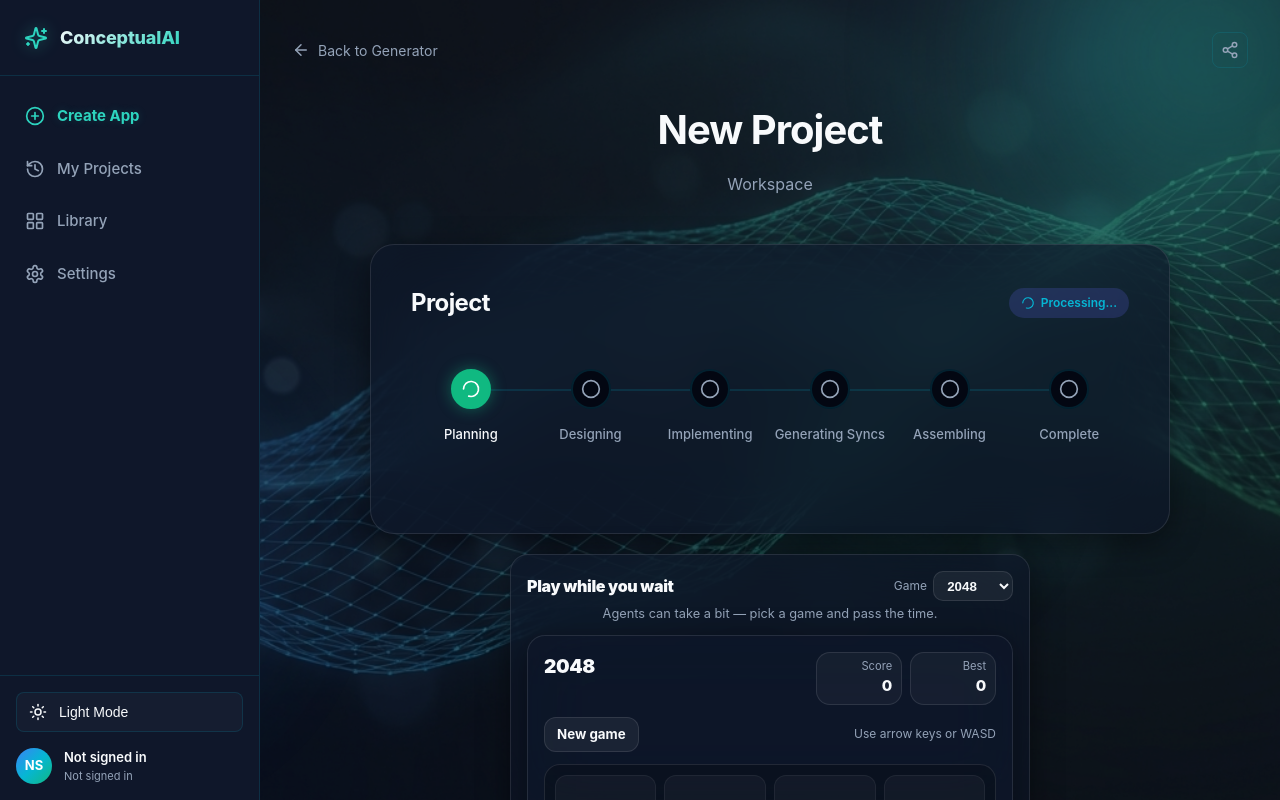
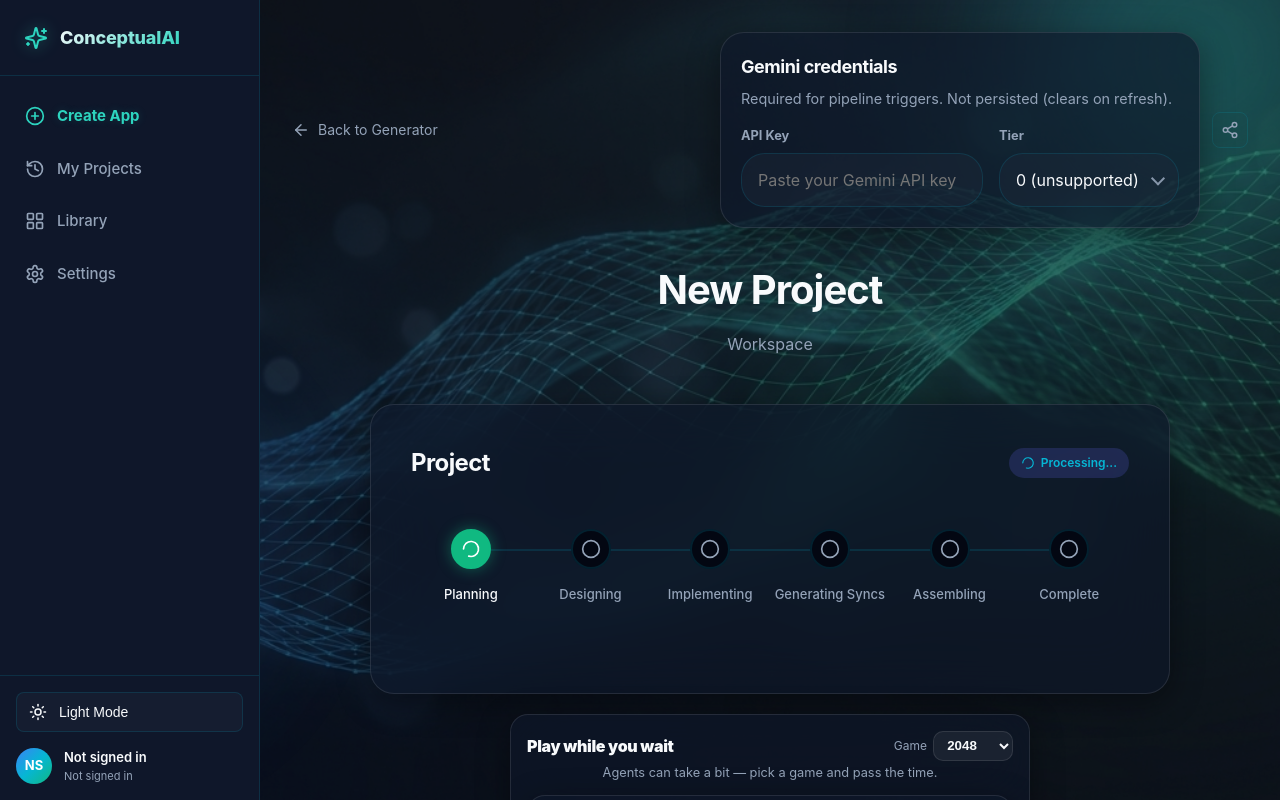
Before and after one commit to ameng10/ConceptualAIFrontend, a Vue app: page /project/1 in a window 1280 px wide. Built offline with nearby package versions, Linux system fonts and the light colour scheme.

Commit message:
addede gemini credentials to all screens

```diff
--- /dev/null
+++ b/src/components/GeminiCredentialsForm.vue
@@ -0,0 +1,108 @@
+<script setup lang="ts">
+import { useGeminiCredentials } from '@/services/gemini-credentials'
+
+const { apiKey: geminiApiKey, tier: geminiTier } = useGeminiCredentials()
+</script>
+
+<template>
+  <div class="byok-card glass">
+    <h2 class="byok-title">Gemini credentials</h2>
+    <p class="byok-subtitle">Required for pipeline triggers. Not persisted (clears on refresh).</p>
+
+    <div class="byok-grid">
+      <div class="field">
+        <label class="label">API Key</label>
+        <input
+          v-model="geminiApiKey"
+          type="password"
+          class="input"
+          placeholder="Paste your Gemini API key"
+          autocomplete="off"
+        />
+      </div>
+
+      <div class="field">
+        <label class="label">Tier</label>
+        <div class="select-wrap">
+          <select v-model="geminiTier" class="input tier-select">
+            <option value="0">0 (unsupported)</option>
+            <option value="1">1</option>
+            <option value="2">2</option>
+            <option value="3">3</option>
+          </select>
+        </div>
+      </div>
+    </div>
+  </div>
+</template>
+
+<style scoped>
+.byok-card {
+  width: 100%;
+  padding: 1.25rem;
+  border-radius: var(--radius);
+}
+
+.byok-title {
+  font-size: 1.125rem;
+  margin: 0;
+}
+
+.byok-subtitle {
+  margin-top: 0.5rem;
+  color: var(--text-dim);
+  font-size: 0.9rem;
+}
+
+.byok-grid {
+  margin-top: 1rem;
+  display: grid;
+  grid-template-columns: 1fr 180px;
+  gap: 1rem;
+  align-items: end;
+}
+
+.field {
+  display: flex;
+  flex-direction: column;
+  gap: 0.5rem;
+}
+
+.label {
+  font-size: 0.8rem;
+  font-weight: 700;
+  color: var(--text-dim);
+}
+
+.select-wrap {
+  position: relative;
+}
+
+.tier-select {
+  appearance: none;
+  -webkit-appearance: none;
+  -moz-appearance: none;
+  padding-right: 2.5rem;
+  cursor: pointer;
+}
+
+.select-wrap::after {
+  content: '';
+  position: absolute;
+  right: 1rem;
+  top: 50%;
+  width: 8px;
+  height: 8px;
+  border-right: 2px solid var(--text-dim);
+  border-bottom: 2px solid var(--text-dim);
+  transform: translateY(-65%) rotate(45deg);
+  pointer-events: none;
+  opacity: 0.9;
+}
+
+@media (max-width: 640px) {
+  .byok-grid {
+    grid-template-columns: 1fr;
+  }
+}
+</style>
--- a/src/views/Assembling.vue
+++ b/src/views/Assembling.vue
@@ -4,6 +4,7 @@ import { useRoute, useRouter } from 'vue-router'
 import { projectApi } from '@/services/api'
 import ProjectStatusDisplay from '@/components/ProjectStatusDisplay.vue'
 import PlayWhileYouWait from '@/components/PlayWhileYouWait.vue'
+import GeminiCredentialsForm from '@/components/GeminiCredentialsForm.vue'
 import { ArrowDownToLine, ArrowLeft } from 'lucide-vue-next'
 
 type AgentState = 'idle' | 'loading' | 'starting' | 'running' | 'done' | 'error'
@@ -321,6 +322,9 @@ onUnmounted(() => {
       <button type="button" class="back-link" @click="router.push({ path: '/projects' })">
         <ArrowLeft :size="18" /> Back to Projects
       </button>
+      <div v-if="!allDone" class="actions">
+        <GeminiCredentialsForm class="header-gemini" />
+      </div>
     </div>
 
     <div class="content container">
@@ -396,6 +400,16 @@ onUnmounted(() => {
   justify-content: space-between;
   align-items: center;
   margin-bottom: 2rem;
+}
+
+.header-nav .actions {
+  display: flex;
+  align-items: center;
+  gap: 0.75rem;
+}
+
+.header-nav .header-gemini {
+  max-width: 480px;
 }
 
 .back-link {
--- a/src/views/CreateProject.vue
+++ b/src/views/CreateProject.vue
@@ -6,6 +6,7 @@ import AppDescriptionInput from '@/components/AppDescriptionInput.vue'
 import ClarificationDialog from '@/components/ClarificationDialog.vue'
 import AuthModal from '@/components/AuthModal.vue'
 import { projectApi, authApi, authState } from '@/services/api'
+import GeminiCredentialsForm from '@/components/GeminiCredentialsForm.vue'
 import { useGeminiCredentials } from '@/services/gemini-credentials'
 import { Sparkles, Zap, User as UserIcon, LogOut } from 'lucide-vue-next'
 
@@ -168,35 +169,8 @@ const handleClarificationSubmit = async (answers: Record<string, string>) => {
         <p class="subtitle">Architect your conceptual backend in minutes.</p>
       </div>
 
-      <div class="glass byok-card fade-in">
-        <h2 class="byok-title">Gemini credentials</h2>
-        <p class="byok-subtitle">Required for pipeline triggers. Not persisted (clears on refresh).</p>
-
-        <div class="byok-grid">
-          <div class="field">
-            <label class="label">API Key</label>
-            <input
-              v-model="geminiApiKey"
-              type="password"
-              class="input"
-              placeholder="Paste your Gemini API key"
-              autocomplete="off"
-            />
-          </div>
-
-          <div class="field">
-            <label class="label">Tier</label>
-            <div class="select-wrap">
-              <select v-model="geminiTier" class="input tier-select">
-                <option value="0">0 (unsupported)</option>
-                <option value="1">1</option>
-                <option value="2">2</option>
-                <option value="3">3</option>
-              </select>
-            </div>
-          </div>
-        </div>
-
+      <div class="byok-wrapper fade-in">
+        <GeminiCredentialsForm />
         <div v-if="geminiError" class="error-msg">{{ geminiError }}</div>
       </div>
 
@@ -351,73 +325,13 @@ h1 {
   margin-top: 0.75rem;
 }
 
-.byok-card {
+.byok-wrapper {
   width: 100%;
   max-width: 800px;
   margin: 0 auto;
-  padding: 1.25rem;
 }
 
-.byok-title {
-  font-size: 1.125rem;
-  margin: 0;
-}
-
-.byok-subtitle {
-  margin-top: 0.5rem;
-  color: var(--text-dim);
-  font-size: 0.9rem;
-}
-
-.byok-grid {
-  margin-top: 1rem;
-  display: grid;
-  grid-template-columns: 1fr 180px;
-  gap: 1rem;
-  align-items: end;
-}
-
-.field {
-  display: flex;
-  flex-direction: column;
-  gap: 0.5rem;
-}
-
-.label {
-  font-size: 0.8rem;
-  font-weight: 700;
-  color: var(--text-dim);
-}
-
-.select-wrap {
-  position: relative;
-}
-
-.tier-select {
-  appearance: none;
-  -webkit-appearance: none;
-  -moz-appearance: none;
-  padding-right: 2.5rem;
-  cursor: pointer;
-}
-
-.select-wrap::after {
-  content: '';
-  position: absolute;
-  right: 1rem;
-  top: 50%;
-  width: 8px;
-  height: 8px;
-  border-right: 2px solid var(--text-dim);
-  border-bottom: 2px solid var(--text-dim);
-  transform: translateY(-65%) rotate(45deg);
-  pointer-events: none;
-  opacity: 0.9;
-}
-
-@media (max-width: 640px) {
-  .byok-grid {
-    grid-template-columns: 1fr;
-  }
+.byok-wrapper .error-msg {
+  margin-top: 0.75rem;
 }
 </style>
--- a/src/views/Implementing.vue
+++ b/src/views/Implementing.vue
@@ -6,6 +6,7 @@ import ImplementationExplorer from '@/components/ImplementationExplorer.vue'
 import PlayWhileYouWait from '@/components/PlayWhileYouWait.vue'
 import ProjectStatusDisplay from '@/components/ProjectStatusDisplay.vue'
 import DesignViewer from '@/components/DesignViewer.vue'
+import GeminiCredentialsForm from '@/components/GeminiCredentialsForm.vue'
 import { ArrowLeft, ChevronDown } from 'lucide-vue-next'
 
 const route = useRoute()
@@ -153,6 +154,9 @@ const handleGenerateSyncs = async () => {
       >
   <ArrowLeft :size="18" /> Back to Projects
       </button>
+      <div class="actions">
+        <GeminiCredentialsForm class="header-gemini" />
+      </div>
     </div>
 
     <div class="content container">
@@ -219,6 +223,16 @@ const handleGenerateSyncs = async () => {
   justify-content: space-between;
   align-items: center;
   margin-bottom: 2rem;
+}
+
+.header-nav .actions {
+  display: flex;
+  align-items: center;
+  gap: 0.75rem;
+}
+
+.header-nav .header-gemini {
+  max-width: 480px;
 }
 
 .back-link {
--- a/src/views/ProjectStatus.vue
+++ b/src/views/ProjectStatus.vue
@@ -7,6 +7,7 @@ import ClarificationDialog from '@/components/ClarificationDialog.vue'
 import PlanViewer from '@/components/PlanViewer.vue'
 import DesignViewer from '@/components/DesignViewer.vue'
 import PlayWhileYouWait from '@/components/PlayWhileYouWait.vue'
+import GeminiCredentialsForm from '@/components/GeminiCredentialsForm.vue'
 import { ArrowLeft, Share2 } from 'lucide-vue-next'
 import { toastDesignReady, toastDesignUpdated, toastPlanReady, toastPlanUpdated } from '@/services/toast'
 
@@ -350,6 +351,7 @@ const handleModifyDesign = async () => {
         <ArrowLeft :size="18" /> Back to Generator
       </router-link>
       <div class="actions">
+        <GeminiCredentialsForm v-if="planningStatus !== 'complete'" class="header-gemini" />
         <button class="btn-icon">
           <Share2 :size="18" />
         </button>
@@ -460,7 +462,10 @@ const handleModifyDesign = async () => {
         </div>
       </div>
 
-      <div v-if="planningStatus !== 'planning_complete' && !planDoc" class="waiting-card glass fade-in">
+      <div
+        v-if="planningStatus !== 'planning_complete' && !planDoc && !designDoc"
+        class="waiting-card glass fade-in"
+      >
         <div class="loader-beam"></div>
         <p>Planning your backend…</p>
       </div>
@@ -486,6 +491,16 @@ const handleModifyDesign = async () => {
   justify-content: space-between;
   align-items: center;
   margin-bottom: 2rem;
+}
+
+.header-nav .actions {
+  display: flex;
+  align-items: center;
+  gap: 0.75rem;
+}
+
+.header-nav .header-gemini {
+  max-width: 480px;
 }
 
 .back-link {
--- a/src/views/Syncing.vue
+++ b/src/views/Syncing.vue
@@ -7,6 +7,7 @@ import DesignViewer from '@/components/DesignViewer.vue'
 import SyncExplorer from '@/components/SyncExplorer.vue'
 import PlayWhileYouWait from '@/components/PlayWhileYouWait.vue'
 import ProjectStatusDisplay from '@/components/ProjectStatusDisplay.vue'
+import GeminiCredentialsForm from '@/components/GeminiCredentialsForm.vue'
 import { ArrowLeft, ChevronDown, Clipboard, ClipboardCheck } from 'lucide-vue-next'
 
 const route = useRoute()
@@ -165,6 +166,9 @@ onMounted(() => {
       <button type="button" class="back-link" @click="router.push({ path: '/projects' })">
         <ArrowLeft :size="18" /> Back to Projects
       </button>
+      <div class="actions">
+        <GeminiCredentialsForm class="header-gemini" />
+      </div>
     </div>
 
     <div class="content container">
@@ -264,6 +268,16 @@ onMounted(() => {
   justify-content: space-between;
   align-items: center;
   margin-bottom: 2rem;
+}
+
+.header-nav .actions {
+  display: flex;
+  align-items: center;
+  gap: 0.75rem;
+}
+
+.header-nav .header-gemini {
+  max-width: 480px;
 }
 
 .back-link {
```
